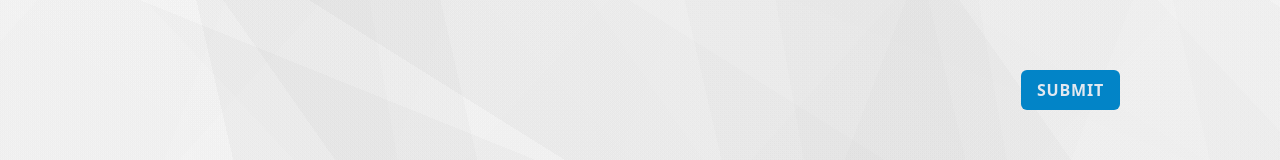
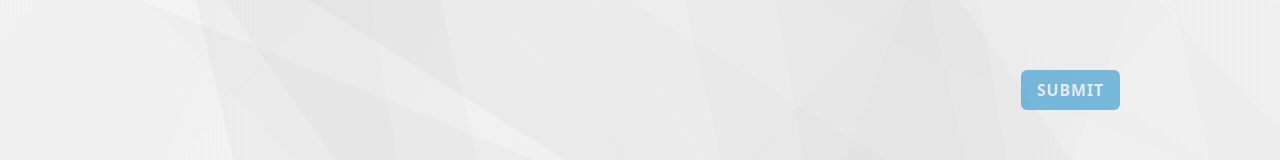
Before and after one commit to GabrielCornejoB/krowdy-react-challenge, a React (Vite) app: page / in a window 1280 px wide. Shown: the part 593-753 px from the top of the page. Built offline with nearby package versions, Linux system fonts and the light colour scheme.

Commit message:
Disabled submit button

```diff
--- a/src/features/Detail/Detail.tsx
+++ b/src/features/Detail/Detail.tsx
@@ -1,6 +1,5 @@
 import { useState } from "react";
 import { useGlobalStore } from "@utils/store";
-import { Button } from "../ui";
 import { AiFillHome } from "react-icons/ai";
 
 const Detail = () => {
@@ -44,8 +43,12 @@ const Detail = () => {
         </div>
       </div>
       <div className="flex w-11/12 flex-row justify-between">
-        <Button text="Previous" isMainColor={false} />
-        <Button text="Next" isMainColor />
+        <button className="cursor-pointer rounded-md bg-slate-500 px-4 py-2 font-bold tracking-wider text-slate-200 first-line:transition-all hover:bg-slate-700">
+          Previous
+        </button>
+        <button className="cursor-pointer rounded-md bg-sky-600 px-4 py-2 font-bold tracking-wider text-slate-200 first-line:transition-all hover:bg-sky-700">
+          Next
+        </button>
       </div>
     </div>
   );
--- a/src/features/Home/Home.tsx
+++ b/src/features/Home/Home.tsx
@@ -1,17 +1,23 @@
 import { v4 as uuid } from "uuid";
-import { Button } from "../ui";
 import VideoCard from "./VideoCard";
 import { useGlobalStore } from "@utils/store";
 
 const Home = () => {
   const questions = useGlobalStore((s) => s.questions);
 
+  const handleSubmit = () => {
+    console.log(questions);
+    if (questions.every((q) => q.url)) {
+      alert("hola");
+    }
+  };
+
   return (
     <>
       <h1 className=" text-4xl font-bold">Video Questionnaire</h1>
       <div
         className={`flex w-full flex-row gap-3 overflow-x-scroll pb-3 scrollbar scrollbar-track-transparent scrollbar-thumb-slate-300 ${
-          questions.length < 4 && "justify-center"
+          questions.length < 4 && "space-around"
         }`}
       >
         {questions.map((q) => (
@@ -19,7 +25,16 @@ const Home = () => {
         ))}
       </div>
       <div className="row flex w-full justify-end">
-        <Button text="SUBMIT" isMainColor />
+        <button
+          className={`rounded-md bg-sky-600 px-4 py-2 font-bold tracking-wider text-slate-200 transition-all ${
+            !questions.every((q) => q.url)
+              ? "cursor-not-allowed opacity-50"
+              : "cursor-pointer hover:bg-sky-700"
+          }`}
+          onClick={handleSubmit}
+        >
+          SUBMIT
+        </button>
       </div>
     </>
   );
--- a/src/features/ui/Button.tsx
+++ b/src/features/ui/Button.tsx
@@ -1,9 +1,10 @@
 interface Props {
   text: string;
   isMainColor: boolean;
+  handleSubmit?: () => void;
 }
 
-const Button = ({ text, isMainColor }: Props) => {
+const Button = ({ text, isMainColor, handleSubmit }: Props) => {
   return (
     <button
       className={`cursor-pointer rounded-md px-4 py-2 font-bold tracking-wider text-slate-200 transition-all ${
@@ -11,6 +12,7 @@ const Button = ({ text, isMainColor }: Props) => {
           ? "bg-sky-600 hover:bg-sky-700"
           : "bg-slate-500 hover:bg-slate-700"
       }`}
+      onClick={handleSubmit}
     >
       {text}
     </button>
```
